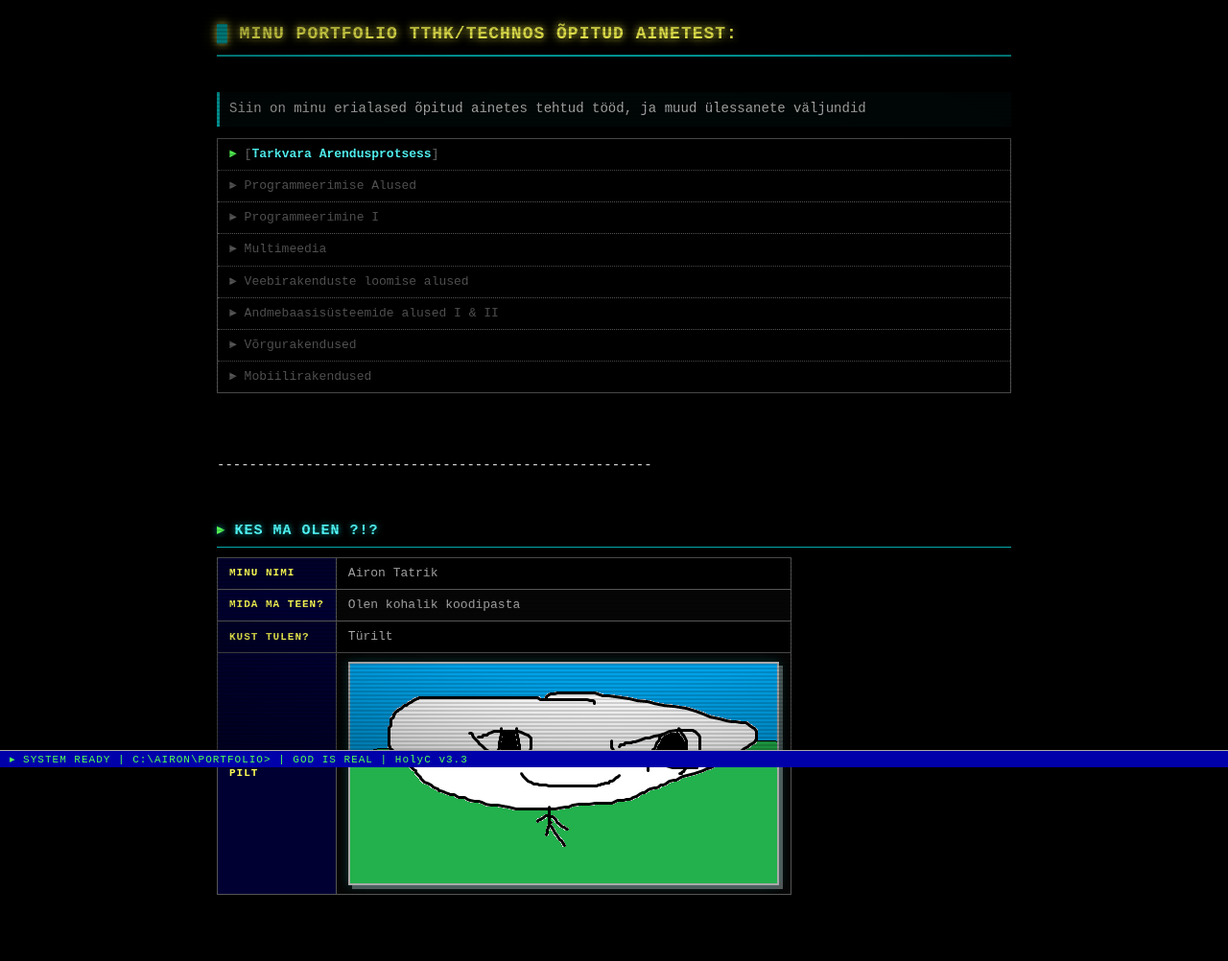
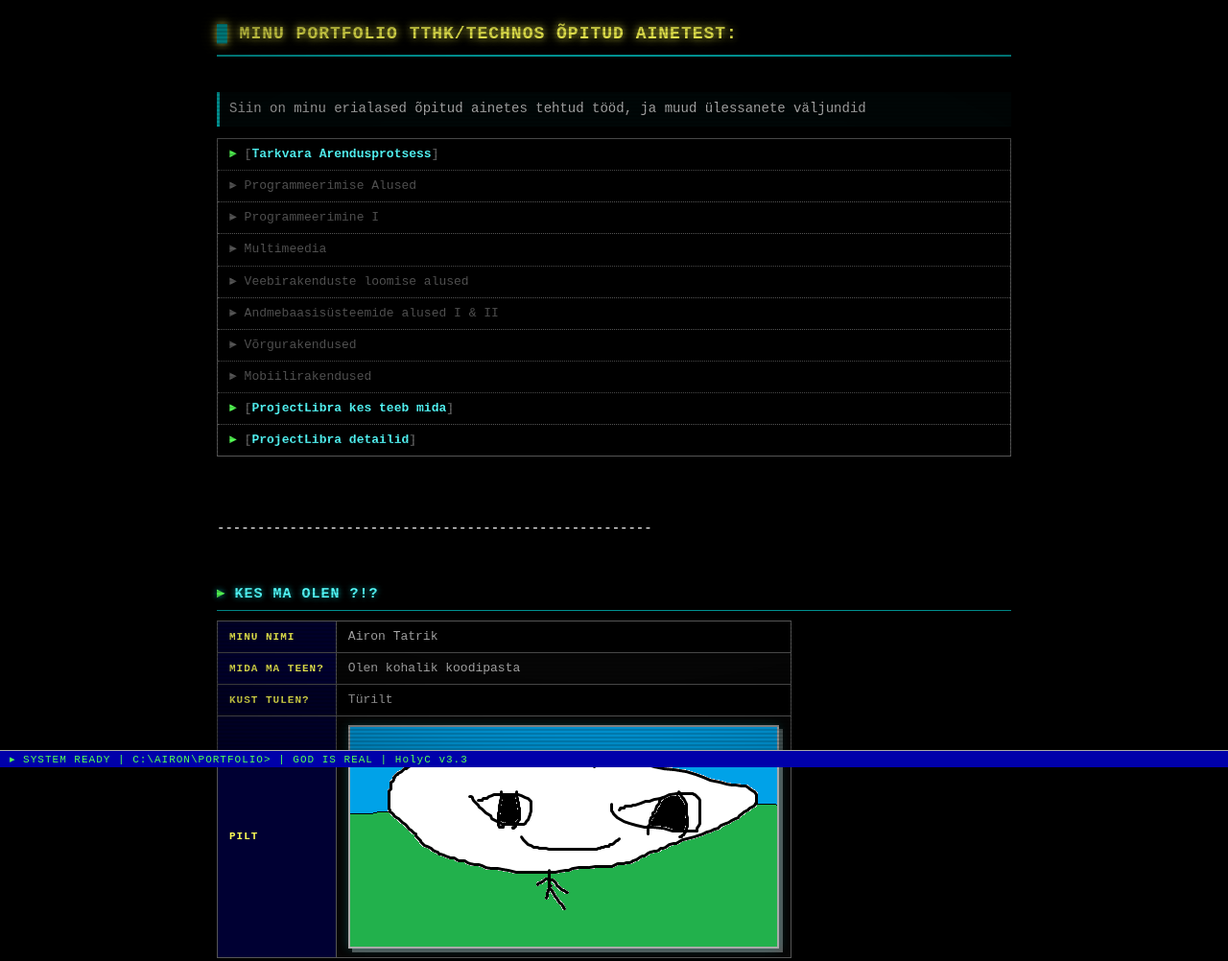
Before and after one commit to xZtsu/TarkvaraArendusprotsessTARpe24AironTatrik, a plain HTML site: page index.html in a window 1280 px wide. Shown: the whole page at 96% size. Drawn offline with Linux system fonts and the light colour scheme.

Commit message:
Project libre html

```diff
--- a/index.html
+++ b/index.html
@@ -21,6 +21,8 @@
         <li>Andmebaasisüsteemide alused I & II</li>
         <li>Võrgurakendused</li>
         <li>Mobiilirakendused</li>
+        <li><a href="./whodeoswhat.html">ProjectLibra kes teeb mida</a></li>
+        <li><a href="./fqasdf.html">ProjectLibra detailid</a></li>
 
     </ul>
     <br/><br/>
```
